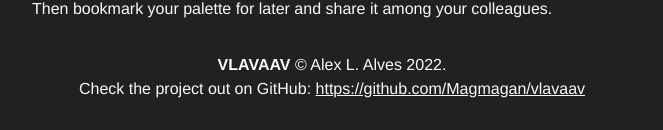
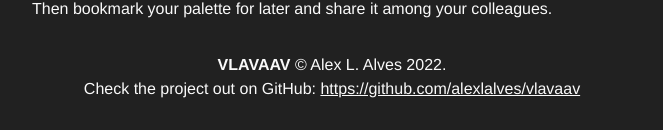
Before and after one commit to alexlalves/vlavaav, a Vue app: page /#/ in a window 1280 px wide. Shown: the part 1396-1526 px from the top of the page, without its empty margins (308-971 px from the left). Built offline with nearby package versions, Linux system fonts and the light colour scheme.

Commit message:
update github link

```diff
--- a/src/components/InitialInfo.vue
+++ b/src/components/InitialInfo.vue
@@ -38,9 +38,9 @@
       Check the project out on GitHub:
       <a
         class="initial-info__link"
-        href="https://github.com/Magmagan/vlavaav"
+        href="https://github.com/alexlalves/vlavaav"
       >
-        https://github.com/Magmagan/vlavaav
+        https://github.com/alexlalves/vlavaav
       </a>
     </p>
   </div>
```
Also changed, not shown: 1 other file (tests, documents, lock files or other folders).
